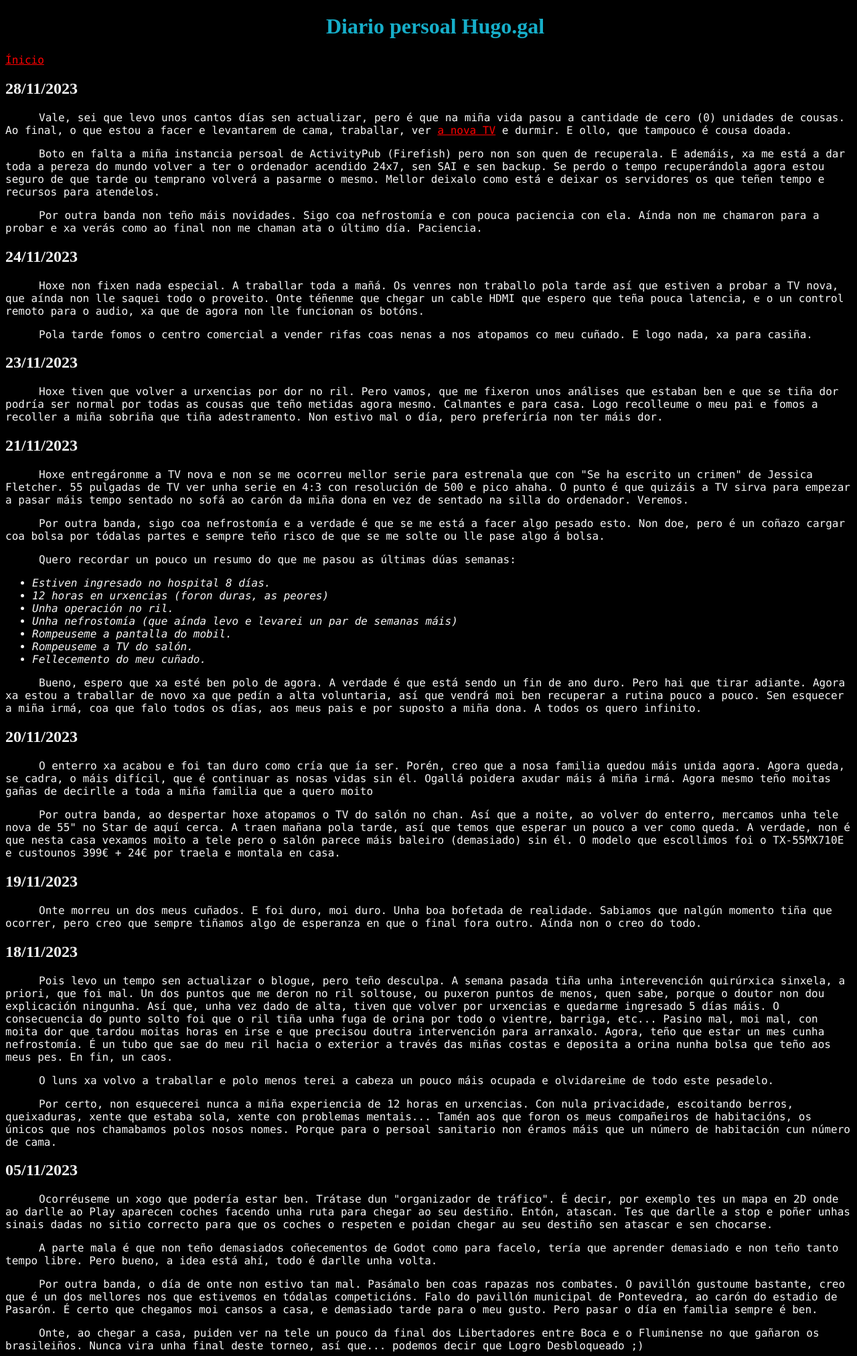
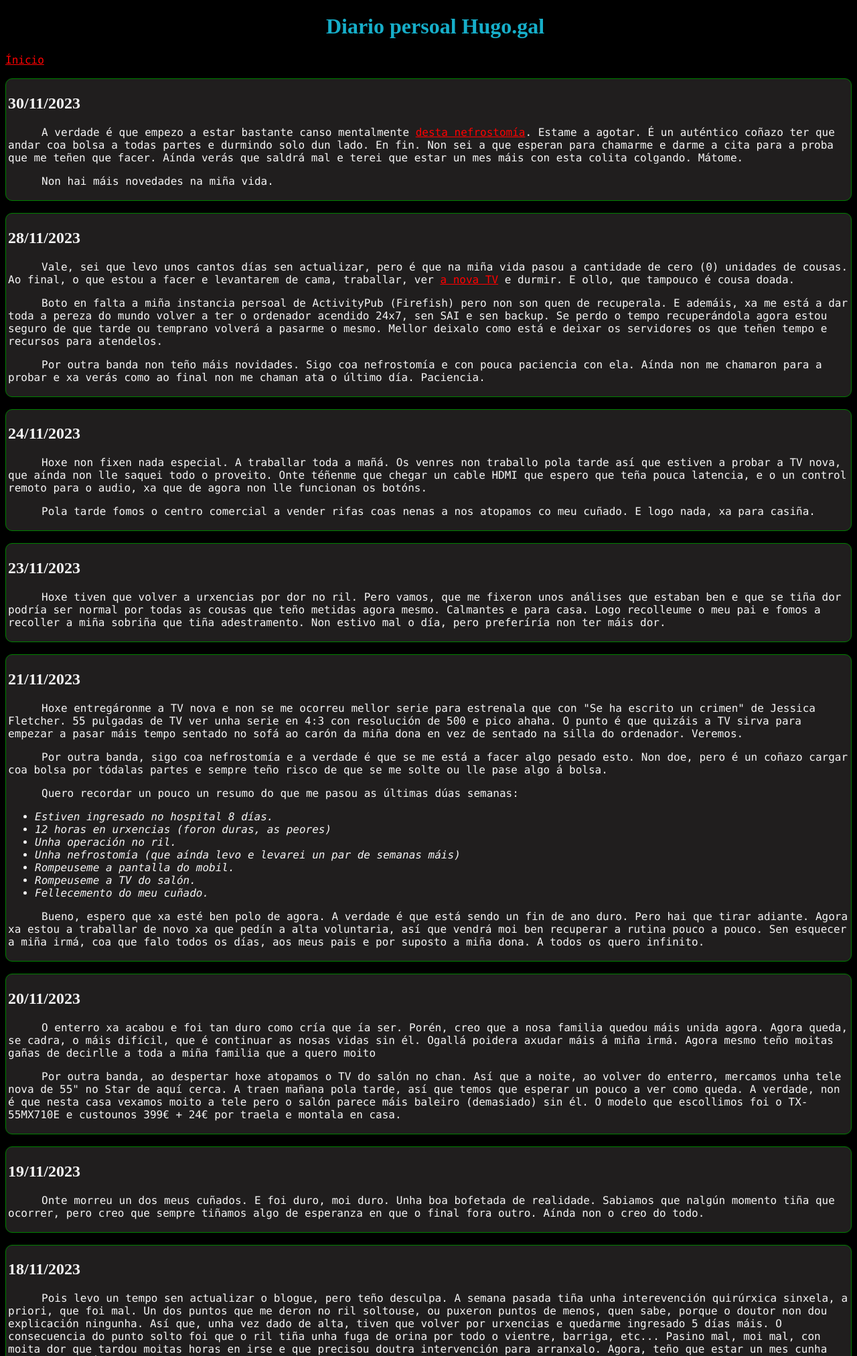
Before and after one commit to spukes/spukes.github.io, a PHP site: page /2023/11/11.html in a window 1280 px wide. Shown: the top 2025 px of the page at 67% size. Run offline with PHP 8.4, Linux system fonts and the light colour scheme.

Commit message:
css y 30/11/23

```diff
--- a/2023/11/11.html
+++ b/2023/11/11.html
@@ -12,6 +12,19 @@
     <a href="../../index.html" title="Volve á páxina principal">Ínicio</a><br>
     <main>
 
+        <br><article>
+            <h2 id="30/11/2023">30/11/2023</h2>
+            <p>A verdade é que empezo a estar bastante canso mentalmente <a href="#18/11/2023">desta nefrostomía</a>. Estame a agotar. É un auténtico coñazo ter que andar coa
+                bolsa a todas partes e durmindo solo dun lado. En fin. Non sei a que esperan para chamarme e darme a cita para a proba que me teñen
+                que facer. Aínda verás que saldrá mal e terei que estar un mes máis con esta colita colgando. Mátome.
+            </p>
+            <p>Non hai máis novedades na miña vida.</p>
+        </article><br>
+
+
+
+
+
         <article>
             <h2 id="28/11/2023">28/11/2023</h2>
             <p>Vale, sei que levo unos cantos días sen actualizar, pero é que na miña vida pasou a cantidade de cero (0) unidades de cousas.
@@ -23,7 +36,7 @@
                 <p>Por outra banda non teño máis novidades. Sigo coa nefrostomía e con pouca paciencia con ela. Aínda non me chamaron para a probar
                     e xa verás como ao final non me chaman ata o último día. Paciencia.
                 </p>
-        </article>
+        </article><br>
 
 
         <article>
@@ -33,7 +46,7 @@
                 para o audio, xa que de agora non lle funcionan os botóns.
             </p>
             <p>Pola tarde fomos o centro comercial a vender rifas coas nenas a nos atopamos co meu cuñado. E logo nada, xa para casiña.</p>
-        </article>
+        </article><br>
 
         <article>
             <h2 id="23/11/2023">23/11/2023</h2>
@@ -41,7 +54,7 @@
             podría ser normal por todas as cousas que teño metidas agora mesmo. Calmantes e para casa. Logo recolleume o meu pai e fomos
             a recoller a miña sobriña que tiña adestramento. Non estivo mal o día, pero preferíría non ter máis dor.
             </p>
-        </article>
+        </article><br>
 
     <article>
     <h2 id="21/11/2023">21/11/2023</h2>
@@ -64,7 +77,7 @@
         <p>Bueno, espero que xa esté ben polo de agora. A verdade é que está sendo un fin de ano duro. Pero hai que tirar adiante. Agora xa estou a traballar
         de novo xa que pedín a alta voluntaria, así que vendrá moi ben recuperar a rutina pouco a pouco. Sen esquecer a miña irmá, coa que falo todos os días,
         aos meus pais e por suposto a miña dona. A todos os quero infinito.
-    </p></article>
+    </p></article><br>
 
 <article>
     <h2 id="20/11/2023">20/11/2023</h2>
@@ -75,13 +88,13 @@
     <p>Por outra banda, ao despertar hoxe atopamos o TV do salón no chan. Así que a noite, ao volver do enterro, mercamos unha tele nova de 55" no Star de
         aquí cerca. A traen mañana pola tarde, así que temos que esperar un pouco a ver como queda. A verdade, non é que nesta casa vexamos moito a tele
         pero o salón parece máis baleiro (demasiado) sin él. O modelo que escollimos foi o TX-55MX710E e custounos 399€ + 24€ por traela e montala en casa.
-    </p></article>
+    </p></article><br>
 
 <article>
     <h2 id="19/11/2023">19/11/2023</h2>
     <p>Onte morreu un dos meus cuñados. E foi duro, moi duro. Unha boa bofetada de realidade. Sabiamos que nalgún momento tiña que ocorrer, pero creo que
         sempre tiñamos algo de esperanza en que o final fora outro. Aínda non o creo do todo.
-    </p></article>
+    </p></article><br>
 
 <article>
     <h2 id="18/11/2023">18/11/2023</h2>
@@ -95,7 +108,7 @@
     <p>Por certo, non esquecerei nunca a miña experiencia de 12 horas en urxencias. Con nula privacidade, escoitando berros, queixaduras, xente
         que estaba sola, xente con problemas mentais... Tamén aos que foron os meus compañeiros de habitacións, os únicos que nos chamabamos polos nosos
         nomes. Porque para o persoal sanitario non éramos máis que un número de habitación cun número de cama.
-    </p></article>
+    </p></article><br>
 
 <article><h2 id="05/11/2023">05/11/2023</h2>
     <p>Ocorréuseme un xogo que podería estar ben. Trátase dun "organizador de tráfico". É decir, por exemplo tes un mapa en 2D
@@ -114,7 +127,7 @@
         <p>Onte, ao chegar a casa, puiden ver na tele un pouco da final dos Libertadores entre Boca e o Fluminense no que gañaron os brasileiños.
             Nunca vira unha final deste torneo, así que... podemos decir que Logro Desbloqueado ;)
         </p>
-    </p></article>
+    </p></article><br>
 
 
 
@@ -122,7 +135,7 @@
 <article><h2 id="04/11/2023">04/11/2023</h2>
     <p>Hoxe temos que viaxar a Pontevedra para unha competición. Non teño moitas ganas de ir, pero espero ao menos que as nenas
     gañen algunha competición. Oxalá o tomasen máis en serio.</p>
-<p>Ademáis vai ser especial porque a súa nai non vai poder estar pola mañá polo seu traballo. Achegarase á tarde</p></article>
+<p>Ademáis vai ser especial porque a súa nai non vai poder estar pola mañá polo seu traballo. Achegarase á tarde</p></article><br>
 
 
 <article>
@@ -131,7 +144,7 @@
     Empecei este blogue porque tiña ganas de ter un feito coa mínima programación necesaria. Non quería ter un wordpress cheo de cousas e que a web tardase
     un século en cargar. </p>
     <p>Aínda non sei o que vou escribir aquí. Seguramente faga unha mezcla de todo o que se me vaia pasando: programación, cousas persoais, algún relato solto, etc.</p>
-    <p>Polo de pronto, esta é a primeira entrada.</p></article>
+    <p>Polo de pronto, esta é a primeira entrada.</p></article><br>
 </main>
 </body>
 
--- a/style.css
+++ b/style.css
@@ -70,3 +70,11 @@ ul{
 	font-family: "Lucida Console", "Courier New", monospace;
   font-style: italic;
 }
+
+article{
+  padding: 3px;
+  background-color: #201e1e;
+  border: 1px solid green;
+  border-radius: 10px;
+
+}
```
